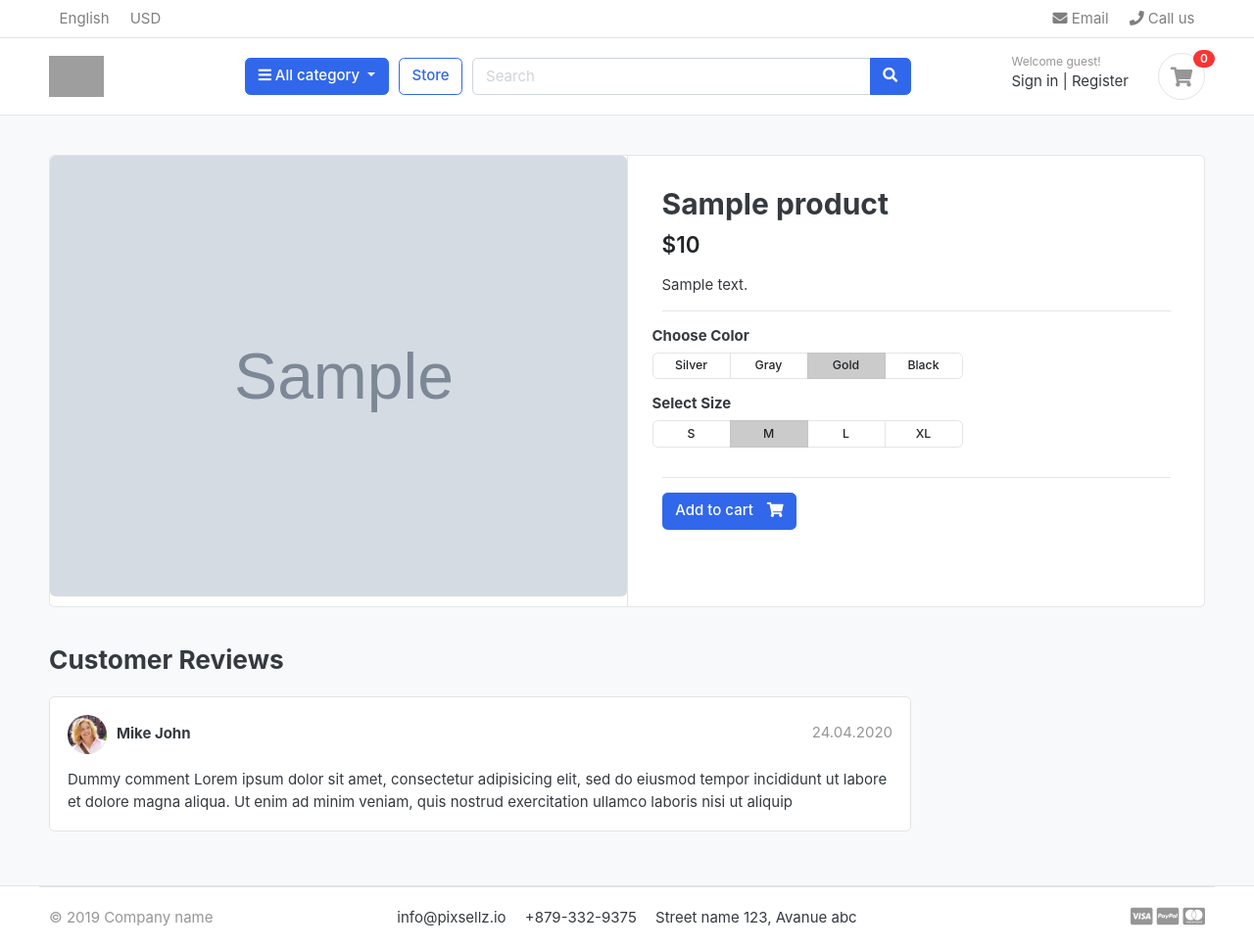
After one commit to HymaSaranya/DevSecOps_Thesis, a Django app: a page that uses templates/includes/navbar.html in a window 1280 px wide. The commit adds this page. Shown: the whole page at 98% size. Run offline with Django 4.2, Linux system fonts and the light colour scheme; tables that the repository leaves empty hold one stand-in row (values such as "Sample post"); grey boxes marked "Sample" are stand-in pictures; some libraries are stand-ins or nearby versions; some web fonts are replaced; grey boxes are pictures that could not be loaded.

Commit message:
Single product view created

```diff
--- a/Vkart/settings.py
+++ b/Vkart/settings.py
@@ -65,6 +65,7 @@ TEMPLATES = [
                 "django.template.context_processors.request",
                 "django.contrib.auth.context_processors.auth",
                 "django.contrib.messages.context_processors.messages",
+                "category.context_proccessors.menu_links",
             ],
         },
     },
--- /dev/null
+++ b/category/context_proccessors.py
@@ -0,0 +1,5 @@
+from .models import Category
+
+def menu_links(request):
+    links = Category.objects.all()
+    return dict(links=links)
--- a/category/models.py
+++ b/category/models.py
@@ -1,5 +1,5 @@
 from django.db import models
-
+from django.urls import reverse
 
 # Create your models here.
 class Category(models.Model):
@@ -12,5 +12,8 @@ class Category(models.Model):
         verbose_name = 'category'
         verbose_name_plural = 'categories'
 
+    def get_url(self):
+        return reverse('products_by_category', args=[self.slug])
+
     def __str__(self):
        return self.category_name
--- a/store/models.py
+++ b/store/models.py
@@ -1,5 +1,7 @@
 from django.db import models
 from category.models import Category
+from django.urls import reverse
+
 
 # Create your models here.
 class Product(models.Model):
@@ -14,5 +16,9 @@ class Product(models.Model):
     created_date        = models.DateTimeField(auto_now_add=True)
     modified_date       = models.DateTimeField(auto_now=True)
 
+    def get_url(self):
+        return reverse('product_detail', args=[self.category.slug, self.slug])
+
+
     def __str__(self):
         return self.product_name
--- a/store/urls.py
+++ b/store/urls.py
@@ -4,5 +4,6 @@ from . import views
 urlpatterns = [
     path('',views.store,name='store'),
     path('<slug:category_slug>/', views.store, name='products_by_category'),
+    path('<slug:category_slug>/<slug:product_slug>/', views.product_detail, name='product_detail'),
 
 ]
--- a/store/views.py
+++ b/store/views.py
@@ -21,3 +21,15 @@ def store(request, category_slug=None):
     }
 
    return render(request, 'store/store.html',context)
+
+def product_detail(request, category_slug ,product_slug):
+   try:
+      single_product = Product.objects.get(category__slug=category_slug, slug=product_slug)
+   except Exception as e:
+      raise e
+
+   context = {
+      'single_product' : single_product,
+   }
+
+   return render(request,'store/product_detail.html',context)
--- a/templates/home.html
+++ b/templates/home.html
@@ -18,7 +18,7 @@
 <div class="container">
 
 <header class="section-heading">
-	<a href="./store.html" class="btn btn-outline-primary float-right">See all</a>
+	<a href="{% url 'store' %}" class="btn btn-outline-primary float-right">See all</a>
 	<h3 class="section-title">Popular products</h3>
 </header><!-- sect-heading -->
 
@@ -27,9 +27,9 @@
 	{% for product in products %}
 	<div class="col-md-3">
 		<div class="card card-product-grid">
-			<a href="./product-detail.html" class="img-wrap"> <img src="{{product.images.url}}"> </a>
+			<a href="{{ product.get_url }}" class="img-wrap"> <img src="{{product.images.url}}"> </a>
 			<figcaption class="info-wrap">
-				<a href="./product-detail.html" class="title">{{product.product_name}}</a>
+				<a href="{{ product.get_url }}" class="title">{{product.product_name}}</a>
 				<div class="price mt-1">{{product.price}}</div> <!-- price-wrap.// -->
 			</figcaption>
 		</div>
--- a/templates/includes/navbar.html
+++ b/templates/includes/navbar.html
@@ -28,7 +28,7 @@
     <div class="row align-items-center">
         <div class="col-lg-2 col-md-3 col-6">
             <a href="./" class="brand-wrap">
-                <img class="logo" src="{% static './images/logo.png' %}">
+                <img class="logo" src="{% url 'home' %}">
             </a> <!-- brand-wrap.// -->
         </div>
         <div class="col-lg col-sm col-md col-6 flex-grow-0">
@@ -37,12 +37,10 @@
                     <i class="fa fa-bars"></i> All category
                 </button>
                 <div class="dropdown-menu">
-                    <a class="dropdown-item" href="#">Machinery / Mechanical Parts / Tools </a>
-                    <a class="dropdown-item" href="#">Consumer Electronics / Home Appliances </a>
-                    <a class="dropdown-item" href="#">Auto / Transportation</a>
-                    <a class="dropdown-item" href="#">Apparel / Textiles / Timepieces </a>
-                    <a class="dropdown-item" href="#">Home & Garden / Construction / Lights </a>
-                    <a class="dropdown-item" href="#">Beauty & Personal Care / Health </a>
+                    <a class="dropdown-item" href="{% url 'store' %}"> All products </a>
+                    {% for category in links %}
+                    <a class="dropdown-item" href="{{category.get_url}}">{{ category.category_name }}</a>
+                    {% endfor %}
                 </div>
             </div>  <!-- category-wrap.// -->
         </div> <!-- col.// -->
--- /dev/null
+++ b/templates/store/product_detail.html
@@ -0,0 +1,115 @@
+{% extends 'base.html' %}
+{% load static %}
+
+{% block content %}
+<section class="section-content padding-y bg">
+    <div class="container">
+
+    <!-- ============================ COMPONENT 1 ================================= -->
+    <div class="card">
+        <div class="row no-gutters">
+            <aside class="col-md-6">
+    <article class="gallery-wrap">
+        <div class="img-big-wrap">
+           <a href="#"><img src={{ single_product.images.url }}></a>
+        </div> <!-- img-big-wrap.// -->
+
+    </article> <!-- gallery-wrap .end// -->
+            </aside>
+            <main class="col-md-6 border-left">
+    <article class="content-body">
+
+    <h2 class="title">{{ single_product.product_name }}</h2>
+
+    <div class="mb-3">
+        <var class="price h4">${{ single_product.price }}</var>
+    </div>
+
+    <p>{{ single_product.description }}</p>
+
+
+    <hr>
+        <div class="row">
+            <div class="item-option-select">
+                <h6>Choose Color</h6>
+                <div class="btn-group btn-group-sm btn-group-toggle" data-toggle="buttons">
+                  <label class="btn btn-light">
+                    <input type="radio" name="radio_color"> Silver
+                  </label>
+                  <label class="btn btn-light">
+                    <input type="radio" name="radio_color" > Gray
+                  </label>
+                  <label class="btn btn-light active">
+                    <input type="radio" name="radio_color checked"> Gold
+                  </label>
+                  <label class="btn btn-light">
+                    <input type="radio" name="radio_color"> Black
+                  </label>
+                </div>
+            </div>
+        </div> <!-- row.// -->
+        <div class="row">
+            <div class="item-option-select">
+                <h6>Select Size</h6>
+                <div class="btn-group btn-group-sm btn-group-toggle" data-toggle="buttons">
+                  <label class="btn btn-light">
+                    <input type="radio" name="radio_color"> S
+                  </label>
+                  <label class="btn btn-light active">
+                    <input type="radio" name="radio_color" checked> M
+                  </label>
+                  <label class="btn btn-light">
+                    <input type="radio" name="radio_color"> L
+                  </label>
+                  <label class="btn btn-light">
+                    <input type="radio" name="radio_color"> XL
+                  </label>
+                </div>
+            </div>
+        </div> <!-- row.// -->
+        <hr>
+        <a href="./product-detail.html" class="btn  btn-primary"> <span class="text">Add to cart</span> <i class="fas fa-shopping-cart"></i>  </a>
+    </article> <!-- product-info-aside .// -->
+            </main> <!-- col.// -->
+        </div> <!-- row.// -->
+    </div> <!-- card.// -->
+    <!-- ============================ COMPONENT 1 END .// ================================= -->
+
+    <br>
+
+    <div class="row">
+                <div class="col-md-9">
+
+        <header class="section-heading">
+            <h3>Customer Reviews </h3>
+
+        </header>
+
+        <article class="box mb-3">
+            <div class="icontext w-100">
+                <img src="{% static './images/avatars/avatar1.jpg' %}" class="img-xs icon rounded-circle">
+                <div class="text">
+                    <span class="date text-muted float-md-right">24.04.2020 </span>
+                    <h6 class="mb-1">Mike John </h6>
+
+                </div>
+            </div> <!-- icontext.// -->
+            <div class="mt-3">
+                <p>
+                    Dummy comment Lorem ipsum dolor sit amet, consectetur adipisicing elit, sed do eiusmod
+                    tempor incididunt ut labore et dolore magna aliqua. Ut enim ad minim veniam,
+                    quis nostrud exercitation ullamco laboris nisi ut aliquip
+                </p>
+            </div>
+        </article>
+
+
+
+        </div> <!-- col.// -->
+    </div> <!-- row.// -->
+
+
+    </div> <!-- container .//  -->
+    </section>
+
+{% endblock %}
```
Also changed, not shown: templates/store/store.html (+6 -9 lines).
